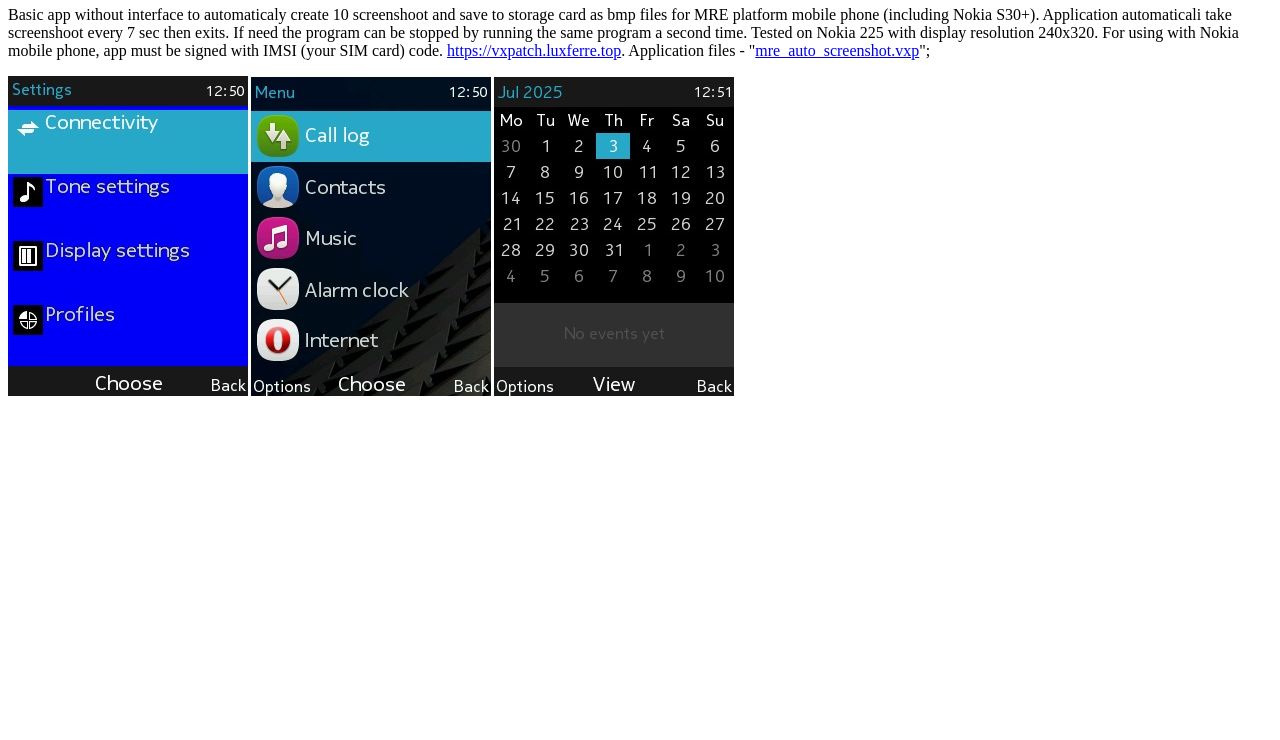
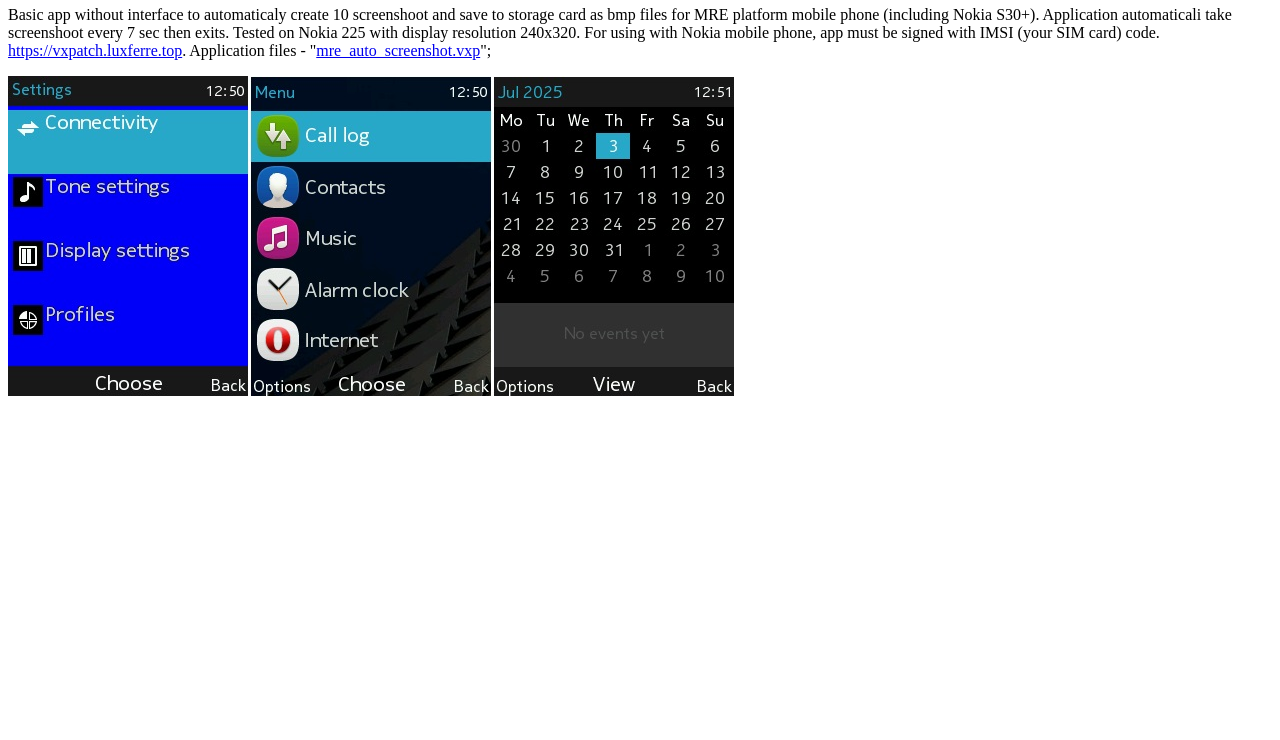
Before and after one commit to RDZDX/mre_auto_screenshot, a plain HTML site: page docs/index.html in a window 1280 px wide. Shown: the part 60-800 px from the top of the page. Drawn offline with Linux system fonts and the light colour scheme.

Commit message:
Update index.html

```diff
--- a/docs/index.html
+++ b/docs/index.html
@@ -3,8 +3,7 @@
 <body>
   <h1>Mre_auto_screenshot</h1>
   <p>Basic app without interface to automaticaly create 10 screenshoot and save to storage card as bmp files for MRE platform
-    mobile phone (including Nokia S30+). Application automaticali take screenshoot every 7 sec then exits. If need the program can be
-    stopped by running the same program a second time. Tested on Nokia 225 with display resolution 240x320.
+    mobile phone (including Nokia S30+). Application automaticali take screenshoot every 7 sec then exits. Tested on Nokia 225 with display resolution 240x320.
     For using with Nokia mobile phone, app must be signed with IMSI (your SIM card) code.
     <a href="https://vxpatch.luxferre.top">https://vxpatch.luxferre.top</a>. Application files -
     "<a href="https://github.com/RDZDX/mre_auto_screenshot/blob/main/mre_auto_screenshot.vxp?raw=true" download>mre_auto_screenshot.vxp</a>";
```
